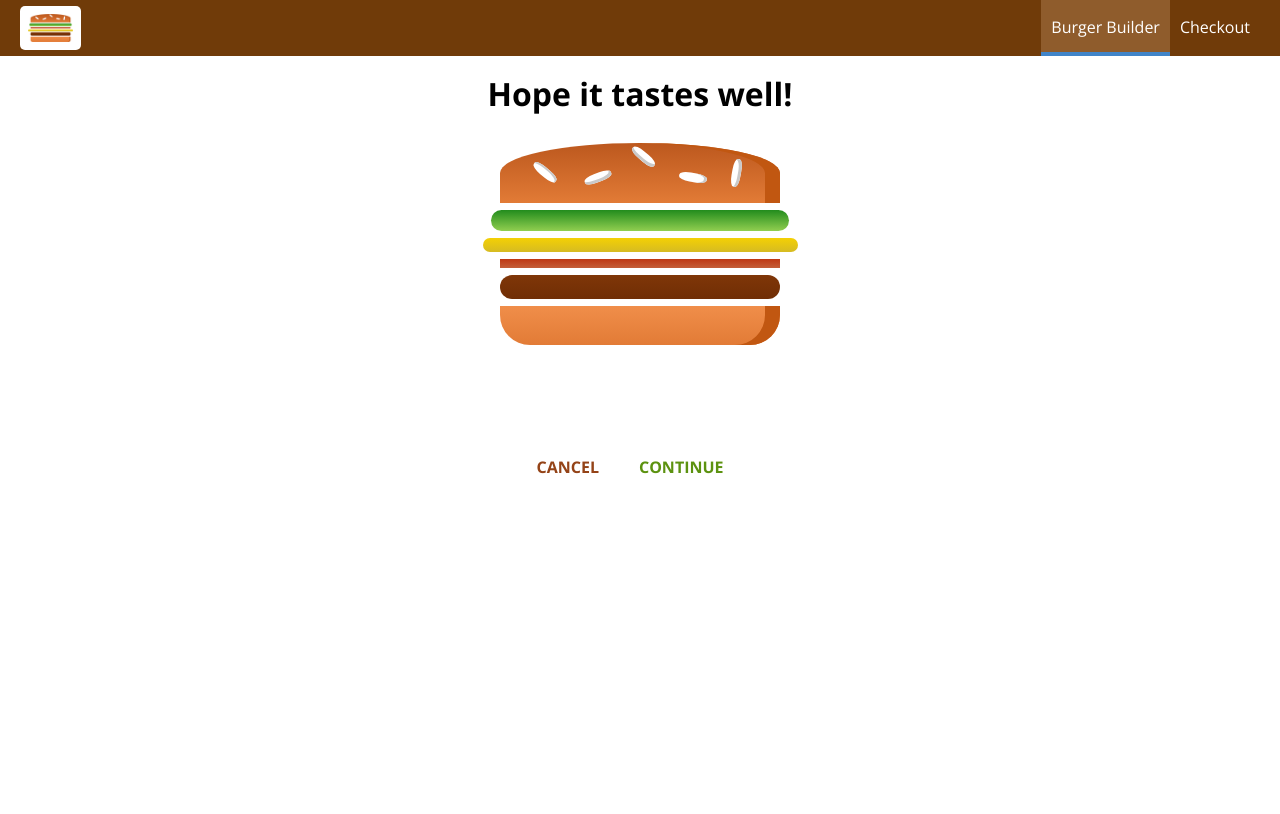
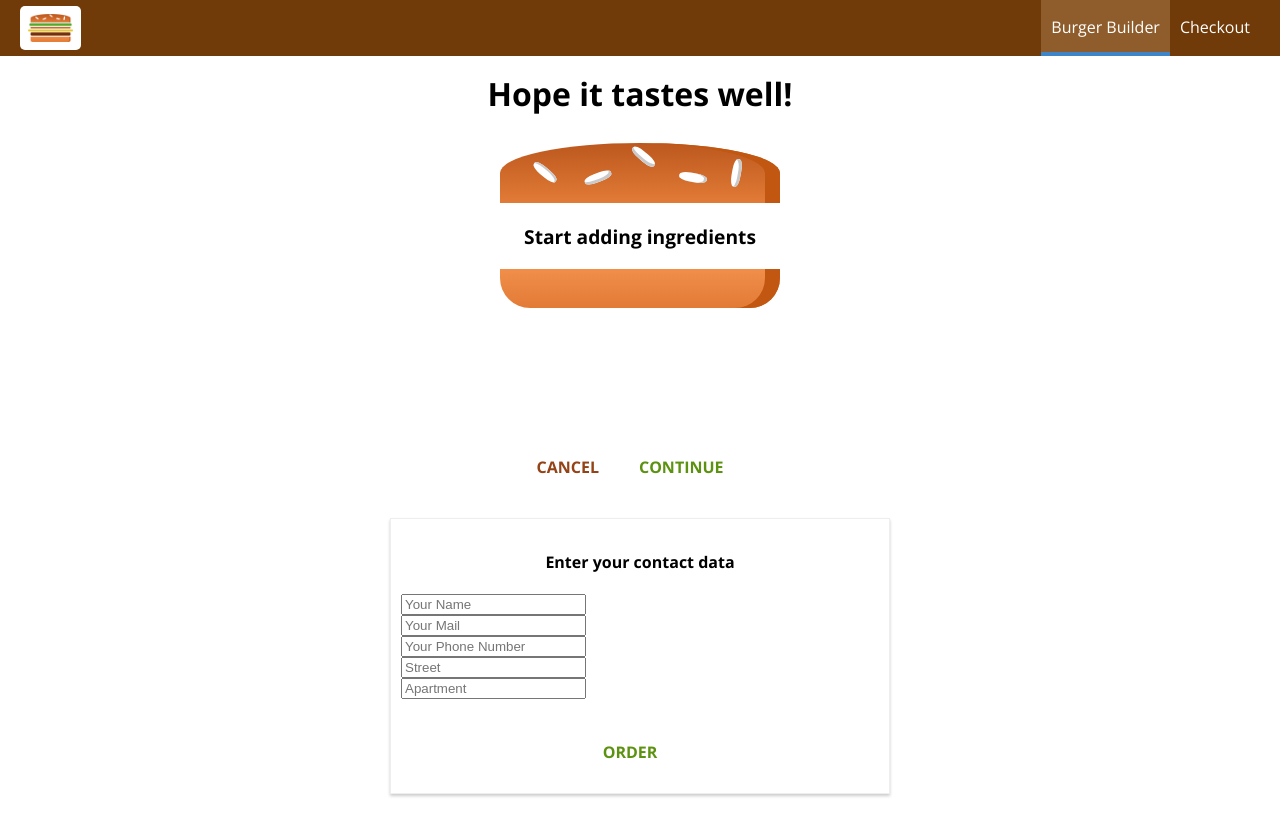
Before and after one commit to F1renDev/burger-app, a React (Create React App) app: page /checkout in a window 1280 px wide. Both pictures are taken after a click on the button "CONTINUE". Built offline with nearby package versions, Linux system fonts and the light colour scheme.

Commit message:
Burger summary via GET request
Now passing the ingredients for the burger in the order summary via GET request

```diff
--- a/src/App.js
+++ b/src/App.js
@@ -9,6 +9,7 @@ class App extends React.Component {
         return (
             <div>
                 <Layout>
+{/* Displaying either the burger builder or the checkout page */}
                     <Switch>
                         <Route path="/checkout" component={Checkout} />
                         <Route path="/" exact component={BurgerBuilder} />
--- a/src/containers/BurgerBuilder/BurgerBuilder.js
+++ b/src/containers/BurgerBuilder/BurgerBuilder.js
@@ -33,10 +33,10 @@ class BurgerBuilder extends React.Component {
                     ingredients: response.data
                 });
             })
-            .catch(error => {
+            .catch((error) => {
                 this.setState({
                     error: true
-                })
+                });
             });
     }
 
@@ -127,7 +127,17 @@ class BurgerBuilder extends React.Component {
         //     .catch((error) => {
         //         this.setState({ loading: false, purchasing: false });
         //     });
-        this.props.history.push('/checkout');
+
+/* Passing the ingredients for the burger on the checkout page with a GET request */
+        const queryParams = [];
+        for (let i in this.state.ingredients) {
+            queryParams.push(encodeURIComponent(i) + '=' + encodeURIComponent(this.state.ingredients[i]));
+        }
+        const queryString = queryParams.join('&');
+        this.props.history.push({
+            pathname: "/checkout",
+            search: "?" + queryString
+        });
     };
 
     render() {
@@ -144,7 +154,11 @@ class BurgerBuilder extends React.Component {
 
         /* Spinner is shown before the ingredients are retrieved from the Firebase into the state.ingredients */
         /* And a message is shown if they could not be retrieved */
-        let burger = this.state.error ? <p style={{textAlign: 'center'}}>Ingredients can't be loaded</p> : <Spinner />;
+        let burger = this.state.error ? (
+            <p style={{ textAlign: "center" }}>Ingredients can't be loaded</p>
+        ) : (
+            <Spinner />
+        );
         if (this.state.ingredients) {
             burger = (
                 <React.Fragment>
--- a/src/containers/Checkout/Checkout.js
+++ b/src/containers/Checkout/Checkout.js
@@ -1,5 +1,8 @@
 import React from "react";
+import { Route } from 'react-router-dom';
+
 import CheckoutSummary from "../../components/Order/CheckoutSummary/CheckoutSummary";
+import ContactData from './ContactData/ContactData';
 
 /* Gathering the info to be passed to the CheckoutSummary component to display the order */
 class Checkout extends React.Component {
@@ -11,6 +14,15 @@ class Checkout extends React.Component {
             meat: 1
         }
     };
+/* Parsing the GET request from the burger builder */
+    componentDidMount() {
+        const query = new URLSearchParams(this.props.location.search);
+        const ingredients = {};
+        for (let item of query.entries()){
+            ingredients[item[0]] = +item[1];
+        }
+        this.setState({ingredients: ingredients})
+    }
 
     checkoutCancelledHandler = () => {
         this.props.history.goBack();
@@ -28,6 +40,7 @@ class Checkout extends React.Component {
                     checkoutCancelled={this.checkoutCancelledHandler}
                     checkoutContinued={this.checkoutContinuedHandler}
                 />
+                <Route path={this.props.match.url + '/contact-data'} component={ContactData}/>
             </div>
         );
     }
--- /dev/null
+++ b/src/containers/Checkout/ContactData/ContactData.js
@@ -0,0 +1,36 @@
+import React from "react";
+
+import styles from './ContactData.module.css';
+import Button from '../../../components/UI/Button/Button';
+
+/* ContactData component to get the user info before placing an order */
+
+class ContactData extends React.Component {
+    state = {
+        name: "",
+        email: "",
+        phone: "",
+        adress: {
+            street: "",
+            apartment: ""
+        }
+    };
+
+    render() {
+        return (
+            <div className={styles.contactData}>
+                <h4>Enter your contact data</h4>
+                <form>
+                    <input type="text" name="name" placeholder="Your Name" />
+                    <input type="email" name="email" placeholder="Your Mail" />
+                    <input type="tel" name="phone" placeholder="Your Phone Number" pattern="[0-9]{3}[0-9]{2}[0-9]{2}[0-9]{2}" />
+                    <input type="text" name="street" placeholder="Street" />
+                    <input type="number" name="apartment" placeholder="Apartment" /><br />
+                    <Button btnType='success'>ORDER</Button>
+                </form>
+            </div>
+        );
+    }
+}
+
+export default ContactData;
--- /dev/null
+++ b/src/containers/Checkout/ContactData/ContactData.module.css
@@ -0,0 +1,19 @@
+.contactData {
+    margin: 20px auto;
+    width: 80%;
+    text-align: center;
+    box-shadow: 0 2px 3px #ccc;
+    border: 1px solid #eee;
+    padding: 10px;
+    box-sizing: border-box;
+}
+
+.contactData input {
+    display: block;
+}
+
+@media (min-width: 600px) {
+    .contactData {
+        width: 500px;
+    }
+}
```
